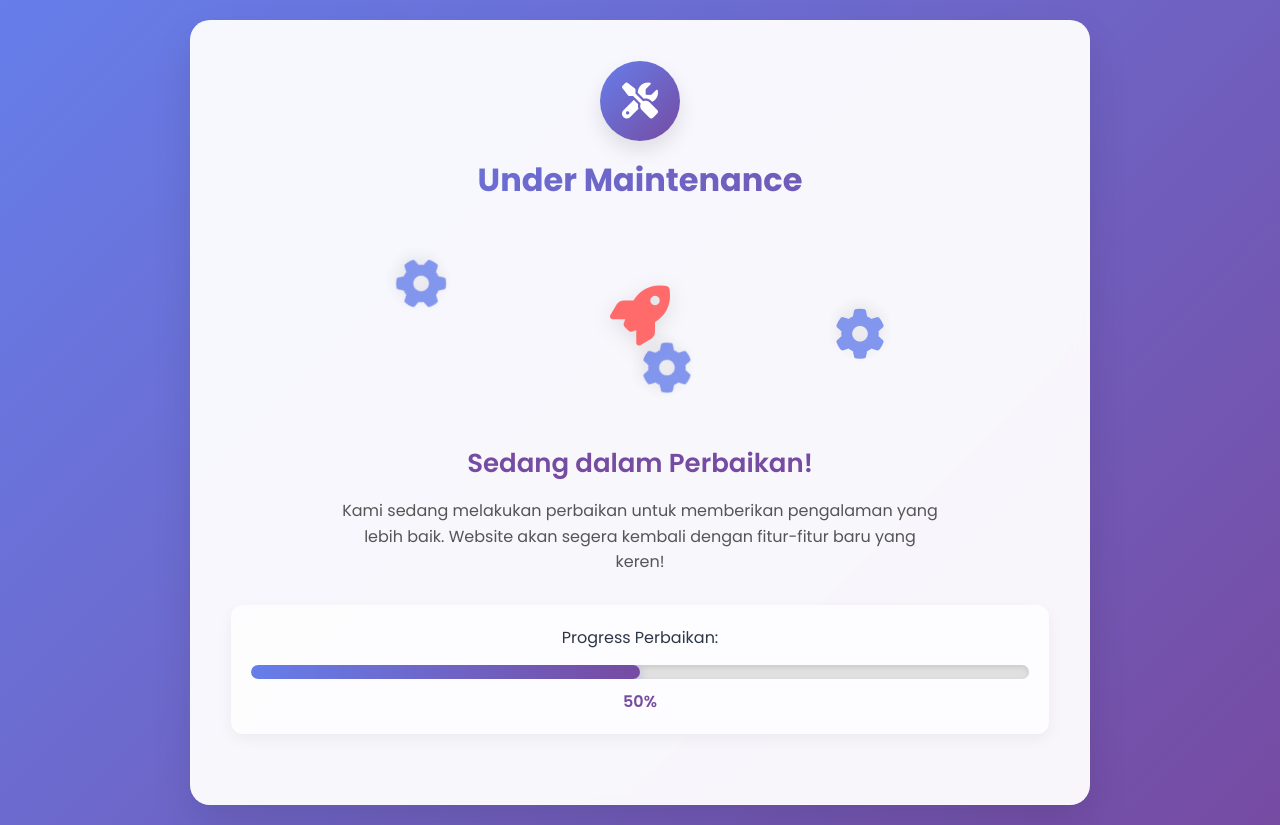
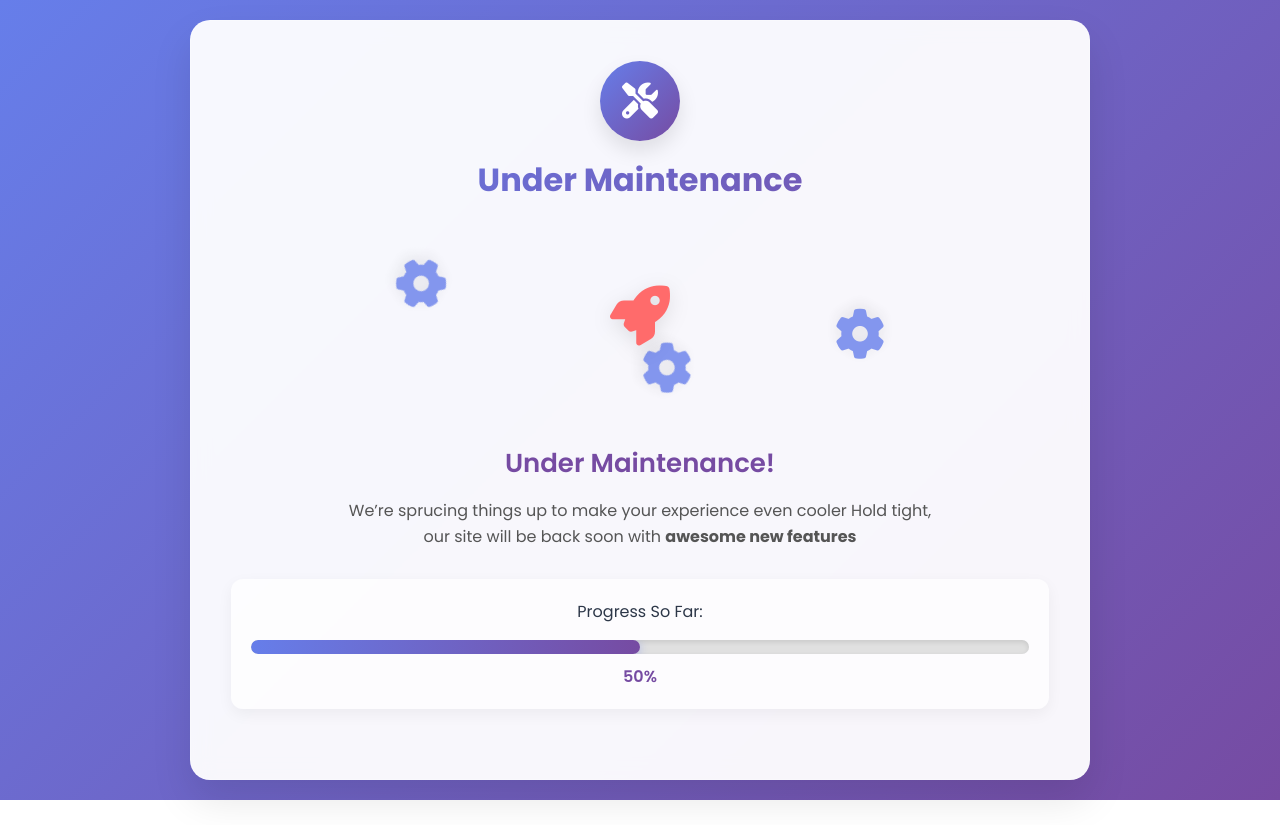
Before and after one commit to ikyy19999/maintenance, a plain HTML site: page index.html in a window 1280 px wide. After the commit the page ends 800 px from the top, so only its background shows below. Drawn offline with Linux system fonts and the light colour scheme.

Commit message:
first commit

```diff
--- a/index.html
+++ b/index.html
@@ -36,8 +36,9 @@
                     </div>
                 </div>
 
-                <h2>Sedang dalam Perbaikan!</h2>
-                <p>Kami sedang melakukan perbaikan untuk memberikan pengalaman yang lebih baik. Website akan segera kembali dengan fitur-fitur baru yang keren!</p>
+                <h2>Under Maintenance!</h2>
+                <p>We’re sprucing things up to make your experience even cooler
+                Hold tight, our site will be back soon with <strong>awesome new features</strong></p>
 
                 <!-- <div class="countdown">
                     <h3>Kami akan kembali dalam:</h3>
@@ -80,7 +81,7 @@
                 </div> -->
 
                 <div class="progress-container">
-                    <p>Progress Perbaikan:</p>
+                    <p>Progress So Far:</p>
                     <div class="progress-bar">
                         <div class="progress-fill" id="progress-fill"></div>
                     </div>
```
